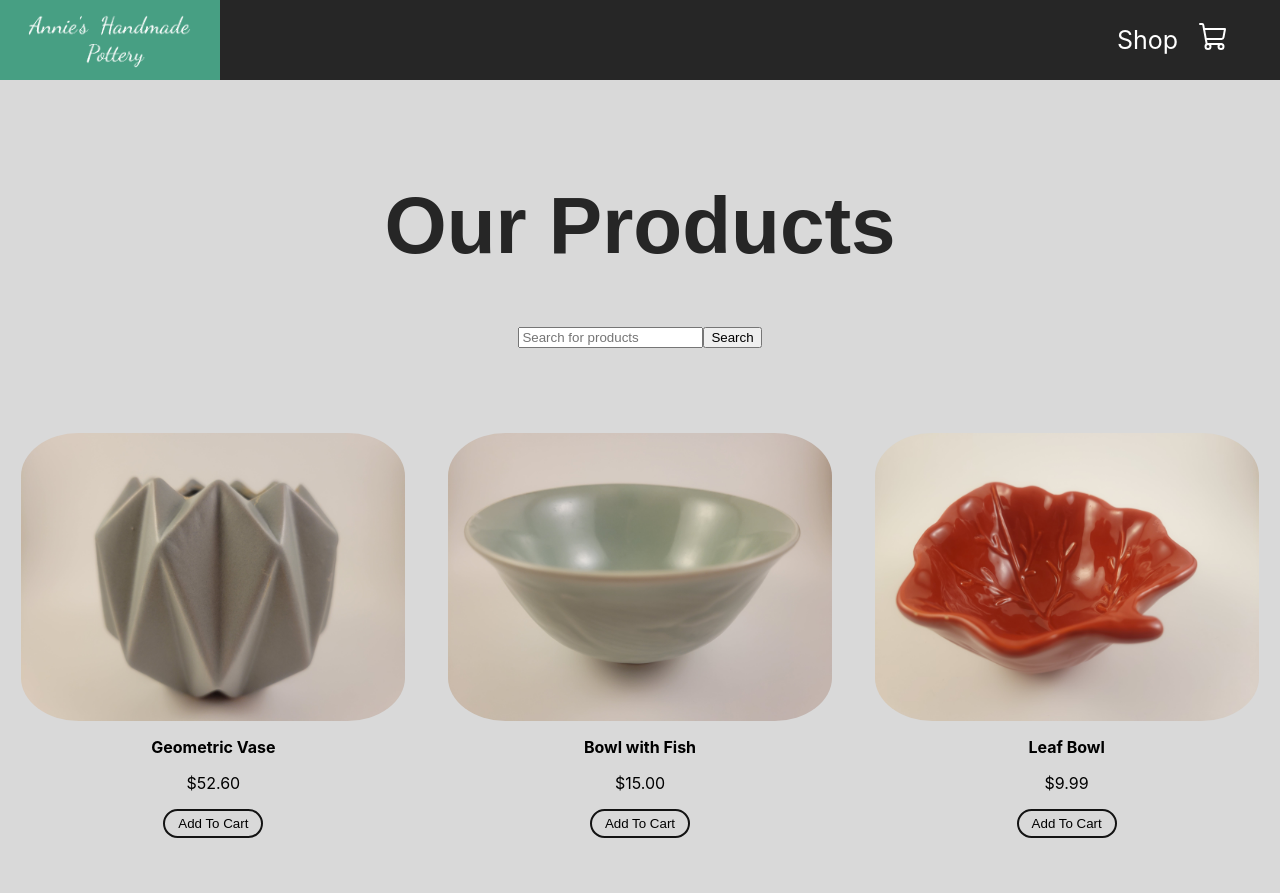
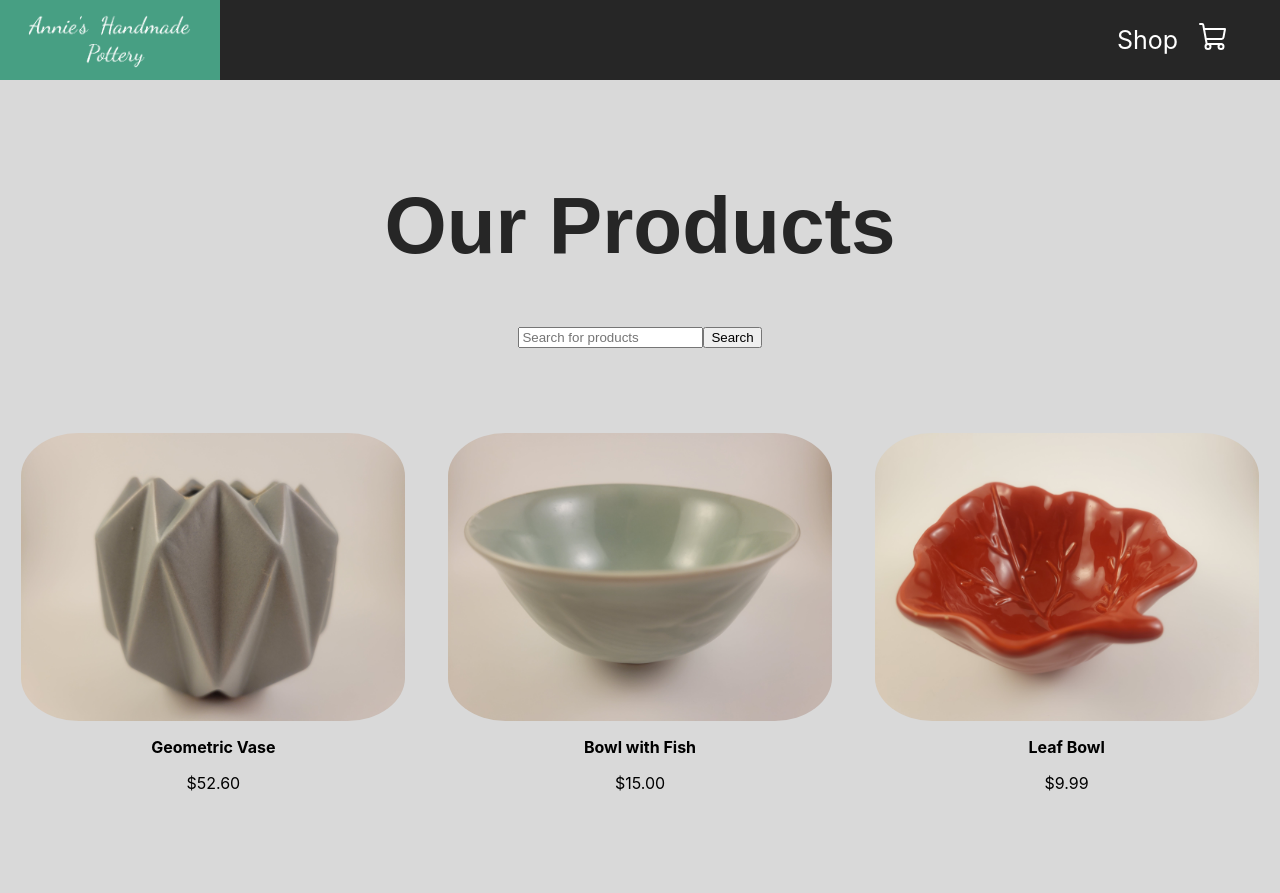
Before and after one commit to LaurenCummings/shop-project, a React (Create React App) app: page / in a window 1280 px wide. Shown: the top 893 px of the page. Built offline with nearby package versions, Linux system fonts and the light colour scheme.

Commit message:
Deleted AddToCart button from main page

```diff
--- a/src/components/Product.js
+++ b/src/components/Product.js
@@ -37,9 +37,6 @@ const Product = (props) => {
                 </p>
                 <p>${price.toFixed(2)}</p>
             </div>
-            <button className="addToCartBttn" disabled={isAdding} onClick={() => {addToCart(id); addToCartText();}}>
-                {isAdding ? "Product Added to Cart" : "Add To Cart"}
-            </button>
         </div>
     )
 };
```
